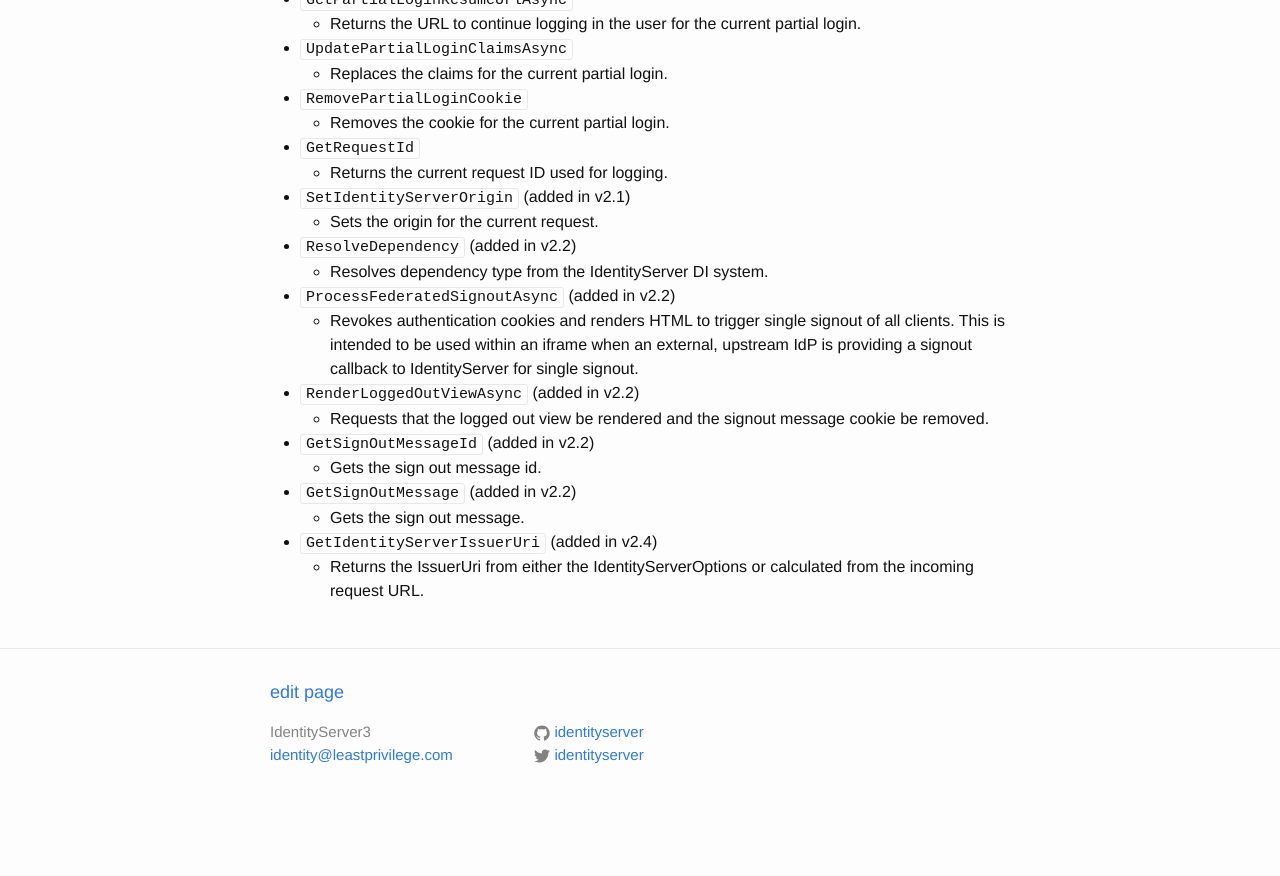
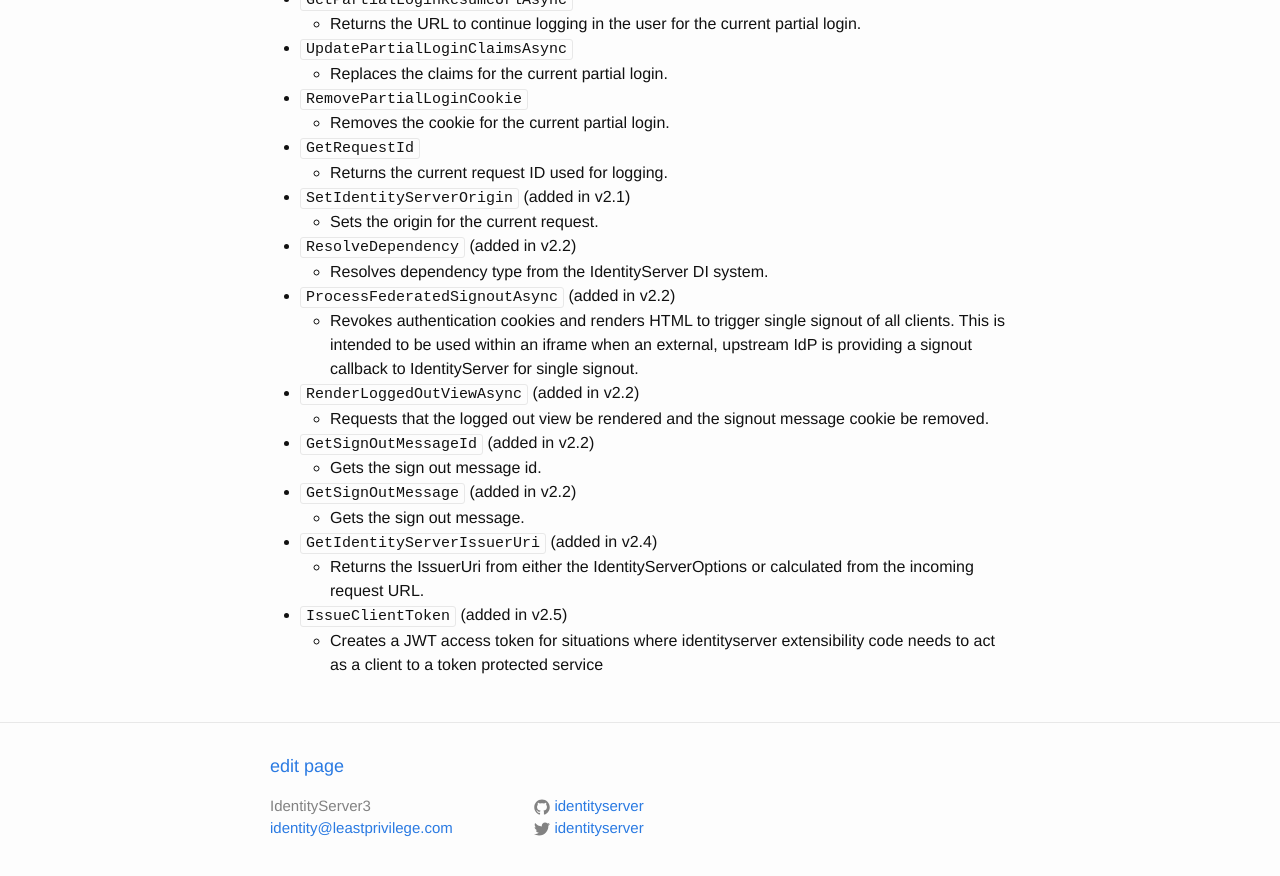
Before and after one commit to IdentityServer/Documentation, a Jekyll site: the page built from docsv2/advanced/owin.md, in a window 1280 px wide and 900 px high, scrolled down 1160 px. Shown: the top 876 px of the window. Built offline with Jekyll 4.4.1, drawn with Linux system fonts in a browser that asks for light colours; before the commit the page ends 1986 px from its top, so only the background shows below that.

Commit message:
Update owin.md

```diff
--- a/docsv2/advanced/owin.md
+++ b/docsv2/advanced/owin.md
@@ -60,3 +60,5 @@
     * Gets the sign out message.
 * `GetIdentityServerIssuerUri` (added in v2.4)
     * Returns the IssuerUri from either the IdentityServerOptions or calculated from the incoming request URL.
+* `IssueClientToken` (added in v2.5)
+    * Creates a JWT access token for situations where identityserver extensibility code needs to act as a client to a token protected service
```
